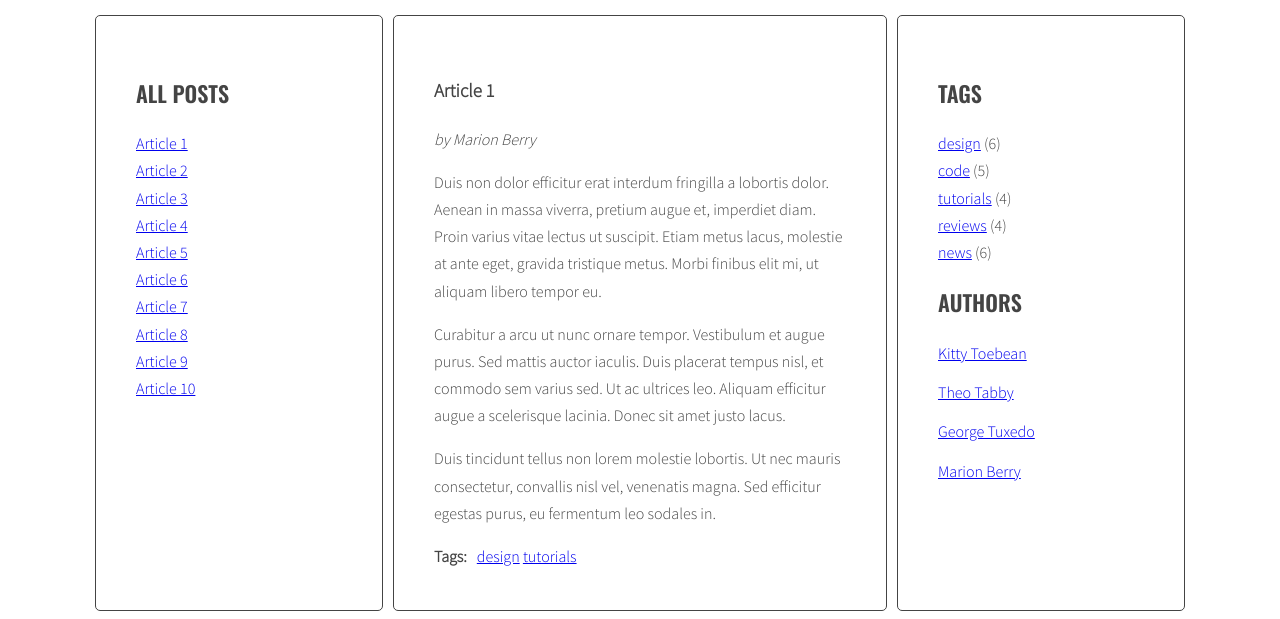
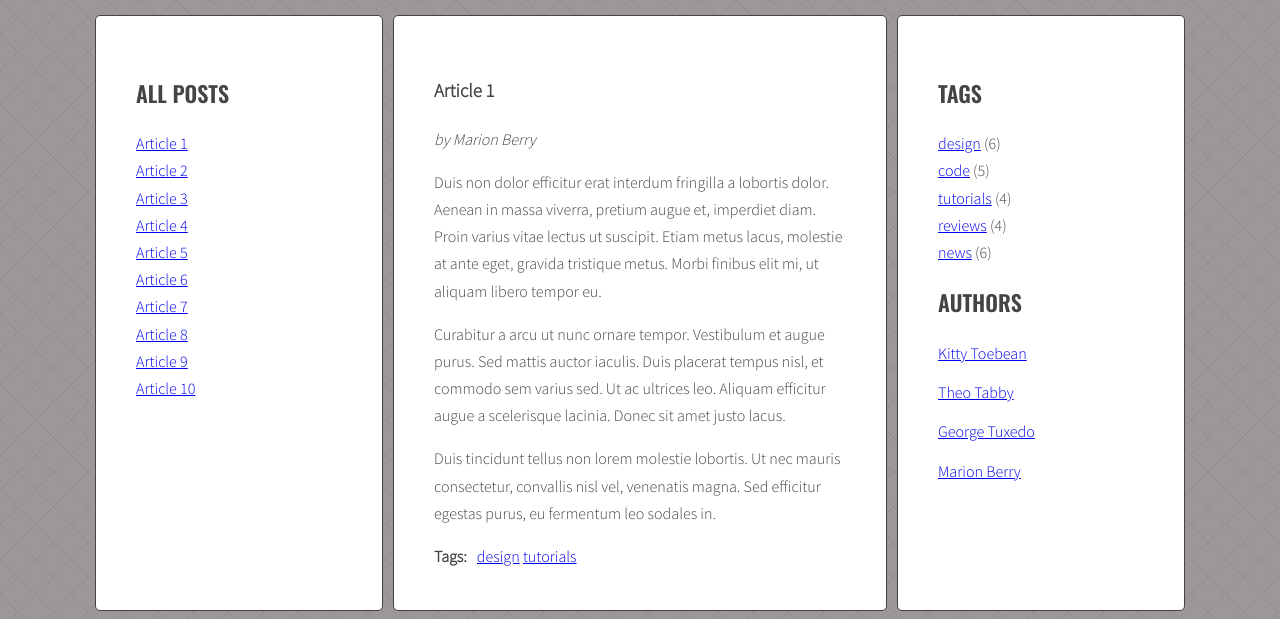
Before and after one commit to Osytek/javascript-blog, a website: page index.html in a window 1280 px wide. Shown: the part 228-847 px from the top of the page. Drawn offline with nearby package versions, Linux system fonts and the light colour scheme.

Commit message:
add background to body

```diff
--- a/sass/style.scss
+++ b/sass/style.scss
@@ -16,7 +16,7 @@ $font-text: 'Source Sans Pro', sans-serif;
 }
 
 body {
-  background: $color-light;
+  background-image: url(/images/tło.png);
   font-family: $font-text;
   color: $color-dark;
   font-weight: 300;
```
Also changed, not shown: css/style.css, images/tło.png (added), 1 other file.
